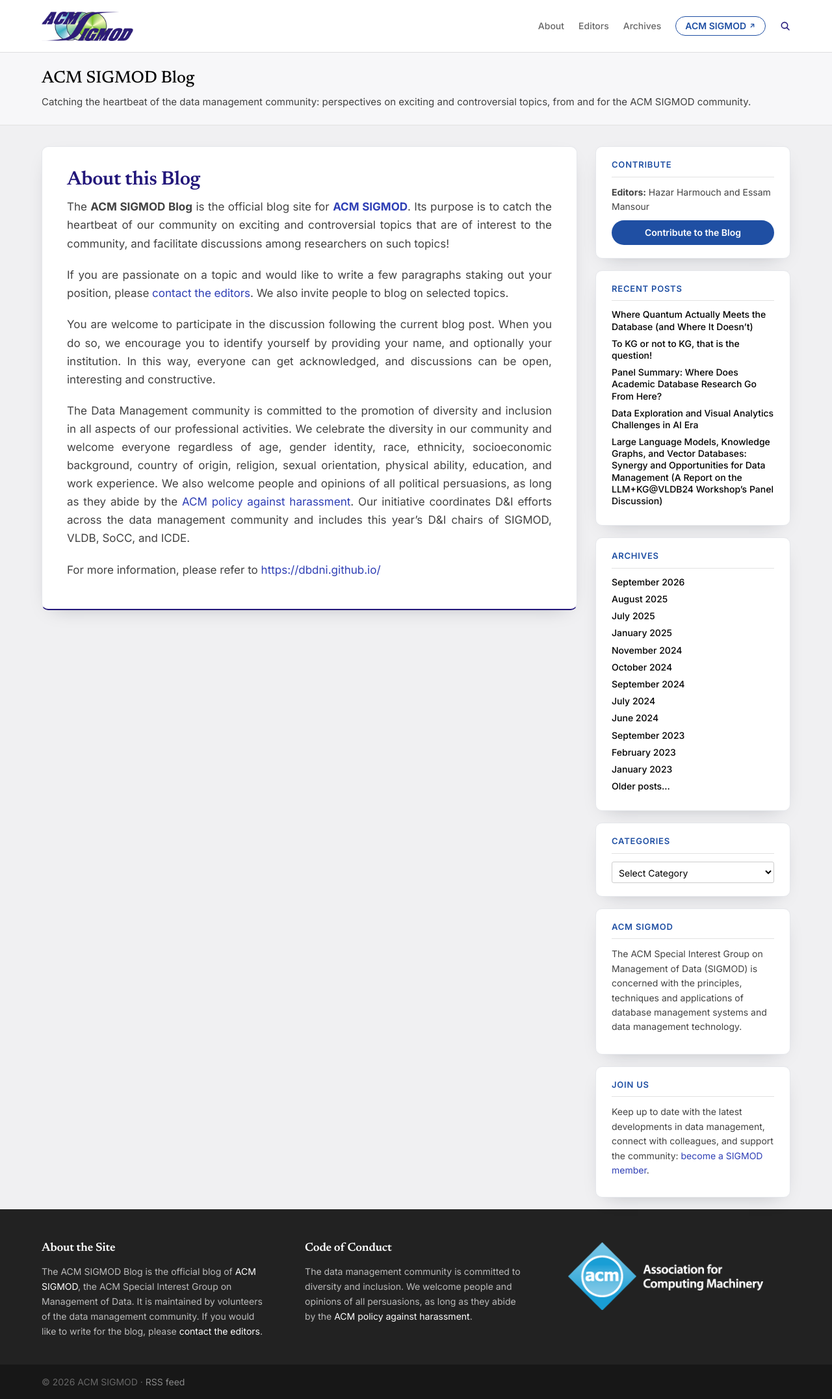
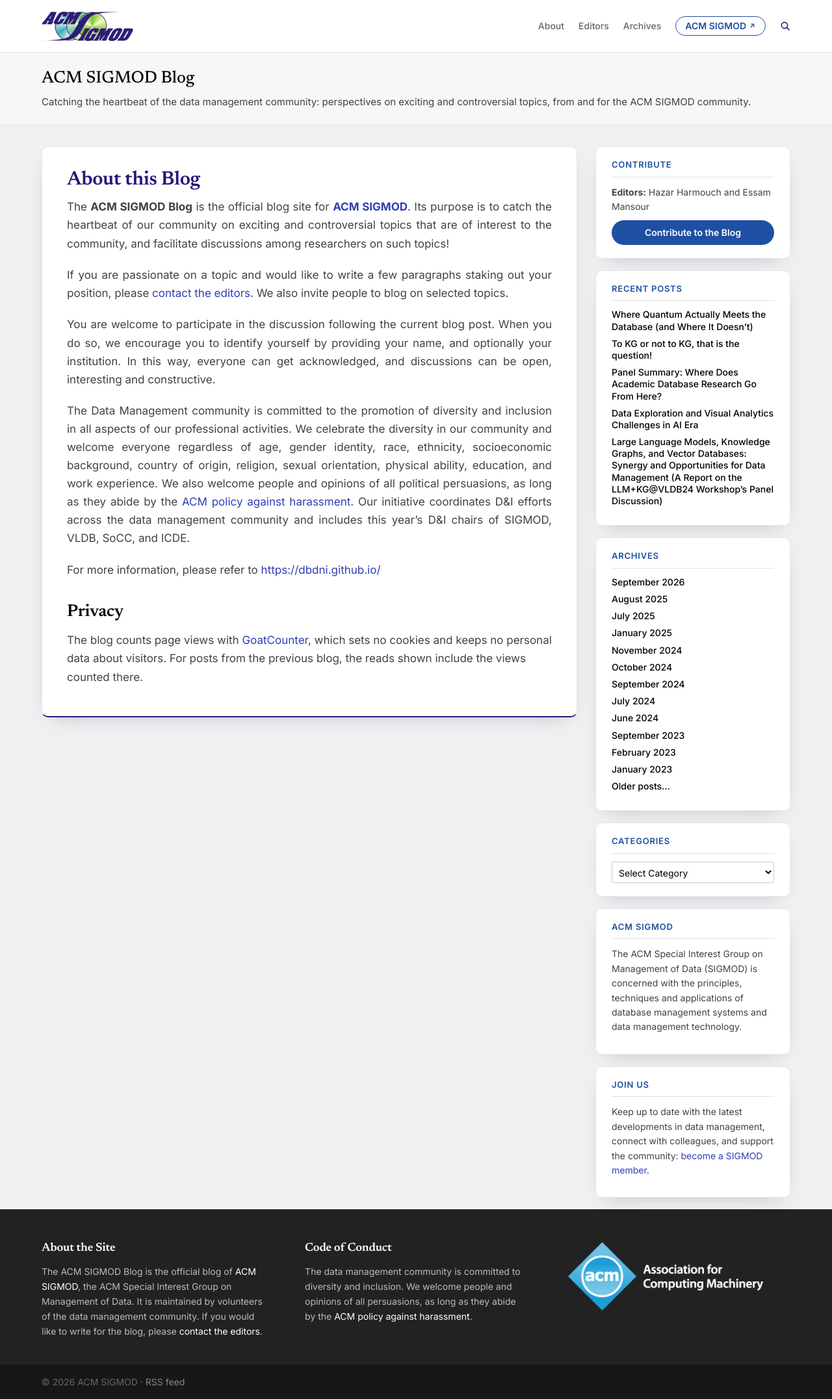
Before and after one commit to manathan1984/sigmod-blog, a Jekyll site: the page built from _pages/about.html, in a window 1280 px wide. Shown: the whole page at 65% size. Built offline with Jekyll 4.4.1, drawn with Linux system fonts in a browser that asks for light colours.

Commit message:
View counts: old WordPress counts plus GoatCounter, shown as reads in post bylines; privacy note

```diff
--- a/_config.yml
+++ b/_config.yml
@@ -7,6 +7,9 @@ baseurl: ""
 
 editors_page: /editors/
 sigmod_url: "https://sigmod.org"
+
+# Page view counts: https://sigmod-blog.goatcounter.com (only counted on the live site).
+goatcounter: sigmod-blog
 
 timezone: UTC
 permalink: /:year/:month/:day/:title/
--- a/_includes/post-meta.html
+++ b/_includes/post-meta.html
@@ -8,4 +8,10 @@
       <a href="{{ cat_url | relative_url }}" rel="category">{{ c }}</a>{% unless forloop.last %}, {% endunless %}
     {%- endfor %}
   {%- endif %}
+  {%- if include.reads and site.goatcounter %}
+    {%- comment %} Old WordPress views (frozen) + new GoatCounter views, added by assets/js/reads.js. {% endcomment %}
+    {%- assign old = site.data.legacy_views.views[include.post.wp_id] | default: 0 %}
+    {%- if old >= 1000 %}{% assign lo = old | modulo: 1000 | prepend: "00" | slice: -3, 3 %}{% capture old_txt %}{{ old | divided_by: 1000 }},{{ lo }}{% endcapture %}{% else %}{% assign old_txt = old %}{% endif %}
+    <span class="reads" data-counter="https://{{ site.goatcounter }}.goatcounter.com/counter/" data-path="{{ include.post.url }}" data-legacy="{{ old }}"{% if old == 0 %} hidden{% endif %}> | <span class="reads-n">{{ old_txt }}</span> reads</span>
+  {%- endif %}
 </p>
--- a/_layouts/default.html
+++ b/_layouts/default.html
@@ -12,6 +12,9 @@
   <link rel="icon" href="{{ '/favicon.svg' | relative_url }}" type="image/svg+xml">
   <link rel="apple-touch-icon" href="{{ '/apple-touch-icon.png' | relative_url }}">
   {% feed_meta %}
+  {%- if site.goatcounter and jekyll.environment == "production" %}
+  <script data-goatcounter="https://{{ site.goatcounter }}.goatcounter.com/count" async src="https://gc.zgo.at/count.js"></script>
+  {%- endif %}
 </head>
 <body>
   <div id="page-container">
--- a/_layouts/post.html
+++ b/_layouts/post.html
@@ -3,7 +3,7 @@ layout: default
 ---
 <article class="single-post">
   <h1 class="entry-title">{{ page.title }}</h1>
-  {% include post-meta.html post=page %}
+  {% include post-meta.html post=page reads=true %}
   <div class="entry-content">
     {{ content }}
   </div>
@@ -26,3 +26,6 @@ layout: default
   {% include archived-comments.html wp_id=page.wp_id %}
   {%- endif %}
 </article>
+{%- if site.goatcounter %}
+<script src="{{ '/assets/js/reads.js' | relative_url }}" defer></script>
+{%- endif %}
--- a/_pages/about.html
+++ b/_pages/about.html
@@ -17,3 +17,5 @@ permalink: "/about/"
 </div>
 </div>
 {% endraw %}
+<h2>Privacy</h2>
+<p>The blog counts page views with <a href="https://www.goatcounter.com/">GoatCounter</a>, which sets no cookies and keeps no personal data about visitors. For posts from the previous blog, the reads shown include the views counted there.</p>
--- a/assets/css/main.css
+++ b/assets/css/main.css
@@ -239,6 +239,7 @@ img { max-width: 100%; height: auto; }
 /* Author and categories: links stand out subtly from "by … on …" */
 .post-meta { font-family: var(--ui-font); font-size: 14px; margin: 0 0 15px; }
 .post-meta a { color: var(--sigmod-blue); font-weight: 500; }
+.post-meta .reads { white-space: nowrap; }
 .post-meta a:hover { color: var(--sigmod-blue-hover); text-decoration: underline; text-underline-offset: 2px; }
 
 .post-excerpt { margin: 0 0 12px; }
```
Also changed, not shown: _data/legacy_views.yml (added, +88 -0 lines), assets/js/reads.js (added, +16 -0 lines), README.md.
